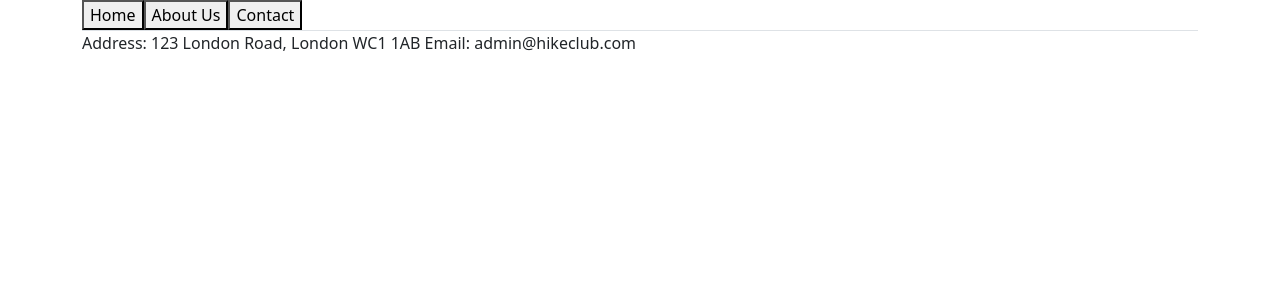
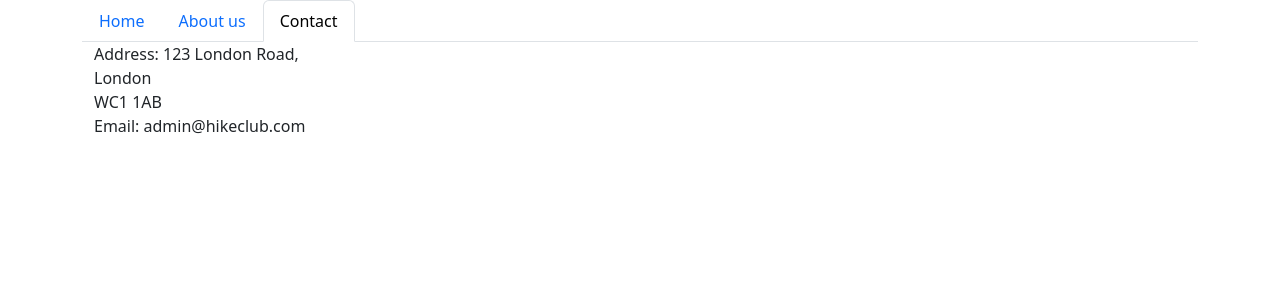
Before and after one commit to lailaalhassan/Hike-club, a React (Create React App) app in the folder my-app/: page / in a window 1280 px wide. Both pictures are taken after a click on the button "Contact". Shown: the top 300 px of the page. Built offline with nearby package versions, Linux system fonts and the light colour scheme.

Commit message:
homepage, tabs and changes

```diff
--- a/my-app/src/Components/AboutUs.js
+++ b/my-app/src/Components/AboutUs.js
@@ -1,6 +1,6 @@
 function AboutUs() {
     return (
-        <div>
+      <div className= "container">
         We are a hiking club
       </div>
     )
--- a/my-app/src/Components/Contact.js
+++ b/my-app/src/Components/Contact.js
@@ -1,13 +1,13 @@
 function Contact() {
-    return (
-      <div>
-
-        Address: 123 London Road,
-                 London
-                 WC1 1AB
-        Email: admin@hikeclub.com
-
-      </div>
-    )
-  }
+  return (
+    <div className="container">
+      <p>
+        Address: 123 London Road,<br />
+        London<br />
+        WC1 1AB<br />
+        Email: admin@hikeclub.com<br />
+      </p>
+    </div>
+  );
+}
 export default Contact;
--- a/my-app/src/Components/Home.js
+++ b/my-app/src/Components/Home.js
@@ -2,10 +2,19 @@ import image from "./Images/forest.png";
 
 function Home() {
     return (
-        <div style={{ backgroundImage:`url(${image})`,backgroundRepeat:"no-repeat",backgroundSize:"img-fluid",
-        }}>
-        Welcome to the Hiking Club
-      </div>
+      <><div className="container" /><div style={{
+        backgroundImage: `url(${image})`, backgroundRepeat: "no-repeat", backgroundSize: "img-fluid", width:"100vw", height: "100vh",      display: "flex",         // Enables flexbox to center the text
+        justifyContent: "center", // Centers horizontally
+        alignItems: "center",    // Centers vertically
+        color: "white",
+        fontSize: "3rem",        // Optional: makes the text larger
+        textAlign: "center",     // Centers text within its container
+        fontWeight: "bold",       // Optional: makes the text bold
+        textShadow: "2px 2px 4px rgba(0, 0, 0, 0.5), 0px 0px 25px black, 0px 0px 5px white", // White borders effect
+      }}>
+        Welcome to the Hikers Club
+      </div></>
     )
   }
+
 export default Home;
--- a/my-app/src/Components/Tabs.js
+++ b/my-app/src/Components/Tabs.js
@@ -1,43 +1,49 @@
+import React, { useState } from "react";
 import Home from "./Home";
 import Contact from "./Contact";
 import AboutUs from "./AboutUs";
 import bootstrap from 'bootstrap/dist/css/bootstrap.css';
-import React, { useEffect, useState } from "react";
 
 const TABS = {
-    'home': <Home />,
-    'about us': <AboutUs />,
-    'contact': <Contact />
-  }
+  'home': <Home />,
+  'about us': <AboutUs />,
+  'contact': <Contact />
+};
 
+const TAB_NAMES = ['home', 'about us', 'contact'];
 
+function Tabs() {
+  const [selectedTab, setSelectedTab] = useState('home');
 
- function Tabs () {
+  return (
+    <div className="container">
+      <NavBar
+        selectedTab={selectedTab}
+        setSelectedTab={setSelectedTab}
+      />
+      {/* This is the main content of the page */}
+      {TABS[selectedTab]}
+    </div>
+  );
+}
 
-    const [selectedTab, setSelectedTab] = useState('home');
+function NavBar({ selectedTab, setSelectedTab }) {
+  return (
+    <div className="nav nav-tabs">
+      {TAB_NAMES.map(tab => (
+        <button
+          key={tab}
+          className={`nav-item nav-link ${selectedTab === tab ? 'active' : ''}`}
+          role="presentation"
+          onClick={() => setSelectedTab(tab)}
+          aria-selected={selectedTab === tab}
+          aria-controls={tab}
+        >
+          {tab.charAt(0).toUpperCase() + tab.slice(1)} {/* Capitalize tab name */}
+        </button>
+      ))}
+    </div>
+  );
+}
 
-    return(
-        <div className= "container">
-
-       <NavBar
-          setSelectedTab={setSelectedTab}
-        />
-        {/* this is the main content of the page */}
-        {TABS[selectedTab]}
-      </div>
-    )
-
-    function NavBar({setSelectedTab}) {
-
-        return(
-
-
-        <div className="nav nav-tabs">
-        <button className="nav-item"  role="presentation" onClick={() => setSelectedTab('home')}>Home</button>
-        <button className="nav-item"  role="presentation" onClick={() => setSelectedTab('about us')}>About Us</button>
-        <button className="nav-item"  role="presentation" onClick={() => setSelectedTab('contact')}>Contact</button>
-      </div>)
-     }
-  }
-
-    export default Tabs;
+export default Tabs;
```
